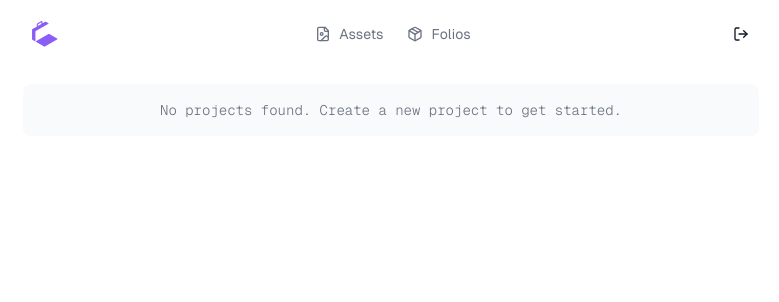
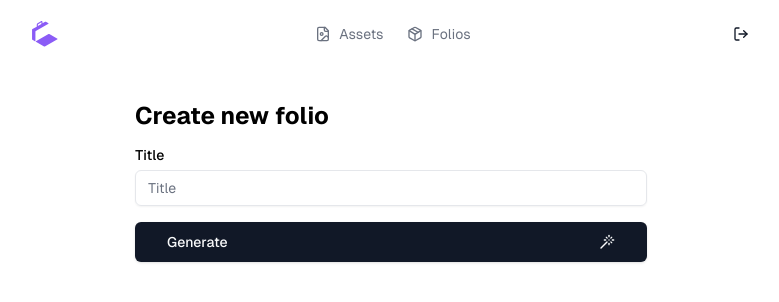
Before and after one commit to richcahill/curaite, a Next.js app: page /app/folios/new in a window 1280 px wide. Shown: the top 302 px of the page, without its empty margins (249-1028 px from the left). Built offline with nearby package versions, Linux system fonts and the light colour scheme; no server answers.

Commit message:
scaffold out new folio page

```diff
--- a/src/app/app/folios/new/page.tsx
+++ b/src/app/app/folios/new/page.tsx
@@ -1,10 +1,34 @@
+"use client";
+
+import { Input } from "@/components/ui/input";
+import { Label } from "@/components/ui/label";
+import { Button } from "@/components/ui/button";
+import { useState } from "react";
+import { Wand } from "lucide-react";
+
 export default function NewFolio() {
+  // TODO:should use zod for validation here and make a custom hook for it
+  const [title, setTitle] = useState("");
+
   return (
-    <div className="flex h-full flex-col items-center justify-start p-4 max-w-3xl mx-auto pb-20 gap-4 ">
-      <div className="flex flex-col flex-grow items-center justify-center gap-4 bg-gray-50 rounded-lg p-4 w-full">
-        <p className="text-sm text-gray-500 mono font-light">
-          No projects found. Create a new project to get started.
-        </p>
+    <div className="flex h-full flex-col items-center justify-start p-4 max-w-xl mx-auto pb-20 gap-4 ">
+      <div className="flex flex-col flex-grow items-start justify-start gap-4 rounded-lg p-4 w-full">
+        <h1 className="text-2xl font-bold">Create new folio</h1>
+
+        <div className="w-full flex flex-col gap-4">
+          <div className="flex flex-col gap-2">
+            <Label>Title</Label>
+            <Input
+              placeholder="Title"
+              value={title}
+              onChange={(e) => setTitle(e.target.value)}
+            />
+          </div>
+          <Button size="lg" className="w-full flex justify-between">
+            <div>Generate</div>
+            <Wand className="w-4 h-4" />
+          </Button>
+        </div>
       </div>
     </div>
   );
--- a/src/app/app/folios/page.tsx
+++ b/src/app/app/folios/page.tsx
@@ -5,15 +5,20 @@ import { collection, getDocs } from "firebase/firestore";
 import { useEffect, useState } from "react";
 import { type Folio } from "@/lib/types";
 import FolioCard from "@/components/folio-card";
+import { Button } from "@/components/ui/button";
+import { Plus } from "lucide-react";
+import Link from "next/link";
+import { Input } from "@/components/ui/input";
 
 export default function Folios() {
   const user = auth.currentUser;
   const [folios, setFolios] = useState<Folio[]>([]);
+  const [search, setSearch] = useState("");
 
   useEffect(() => {
     const fetchFolios = async () => {
       const querySnapshot = await getDocs(
-        collection(firestore, `projects/${user?.uid}`)
+        collection(firestore, `folios/${user?.uid}/folios`)
       );
       const folios = querySnapshot.docs.map((doc) => doc.data() as Folio);
       setFolios(folios);
@@ -23,17 +28,35 @@ export default function Folios() {
 
   return (
     <div className="flex h-full flex-col items-center justify-start p-4 max-w-3xl mx-auto pb-20 gap-4 ">
-      <div className="flex flex-col flex-grow items-center justify-center gap-4 bg-gray-50 rounded-lg p-4 w-full">
+      <div className="flex flex-col flex-grow items-center justify-center gap-6 bg-gray-50 rounded-lg p-4 w-full">
+        <div className="w-full flex justify-between items-center">
+          <Input
+            placeholder="Search..."
+            value={search}
+            onChange={(e) => setSearch(e.target.value)}
+            className="max-w-xs"
+          />
+          <Link href="/app/folios/new">
+            <Button>
+              <div>Create new</div> <Plus className="w-4 h-4" />
+            </Button>
+          </Link>
+        </div>
+
         <div className="flex flex-col gap-2">
           {folios.length === 0 ? (
             <p className="text-sm text-gray-500 font-light p-8">
               No folios found. Create new to get started.
             </p>
           ) : (
-            <div className="flex flex-col gap-2">
-              {folios.map((folio) => (
-                <FolioCard folio={folio} key={folio.uuid} />
-              ))}
+            <div className="grid grid-cols-3 gap-2">
+              {folios
+                .filter((folio) =>
+                  folio.title.toLowerCase().includes(search.toLowerCase())
+                )
+                .map((folio) => (
+                  <FolioCard folio={folio} key={folio.uuid} />
+                ))}
             </div>
           )}
         </div>
--- a/src/components/folio-card.tsx
+++ b/src/components/folio-card.tsx
@@ -2,7 +2,11 @@
 import { type Folio } from "@/lib/types";
 
 const FolioCard: React.FC<{ folio: Folio }> = ({ folio }) => {
-  return <div>{folio.title}</div>;
+  return (
+    <div className="aspect-square w-full bg-gray-100 rounded-lg p-4">
+      <p className="text-sm text-gray-500 font-light">{folio.title}</p>
+    </div>
+  );
 };
 
 export default FolioCard;
```
